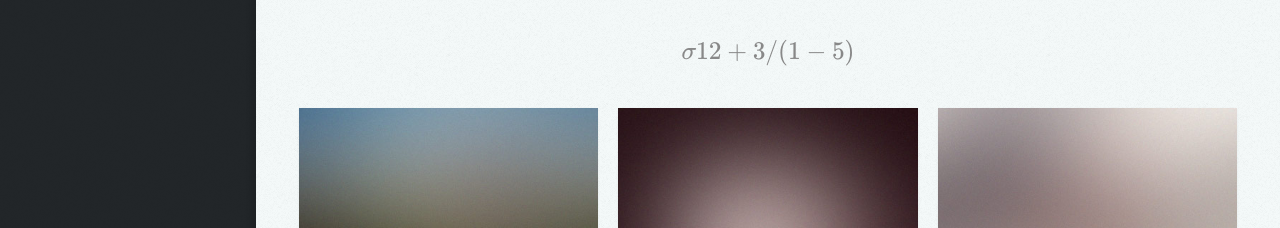
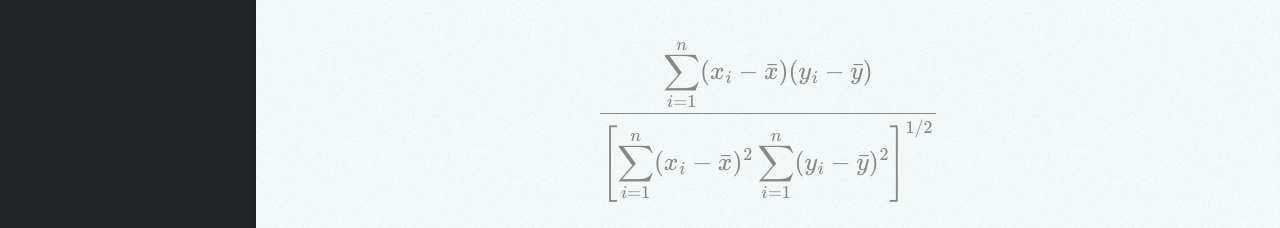
Before and after one commit to balcomes/balcomes.github.io, a plain HTML site: page index.html in a window 1280 px wide. Shown: the part 515-743 px from the top of the page. Drawn offline with nearby package versions, Linux system fonts and the light colour scheme; some packages are replaced by stand-ins of ours; a script that the page names is missing.

Commit message:
New Latex formula.

```diff
--- a/index.html
+++ b/index.html
@@ -97,7 +97,7 @@
 								<h2>Mathjax</h2>
 							</header>
 
-							<p>$$\sigma 12 + 3 /(1-5)$$</p>
+							<p>$$\frac{\displaystyle{\sum_{i=1}^n (x_i-\bar{x})(y_i- \bar{y})}}{\displaystyle{\left[ \sum_{i=1}^n(x_i-\bar{x})^2 \sum_{i=1}^n(y_i-\bar{y})^2 \right]^{1/2}}}$$</p>
 
 							<div class="row">
 								<div class="4u 12u$(mobile)">
```
